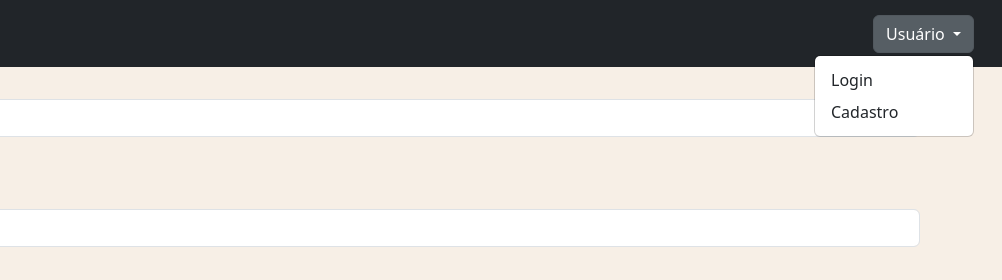
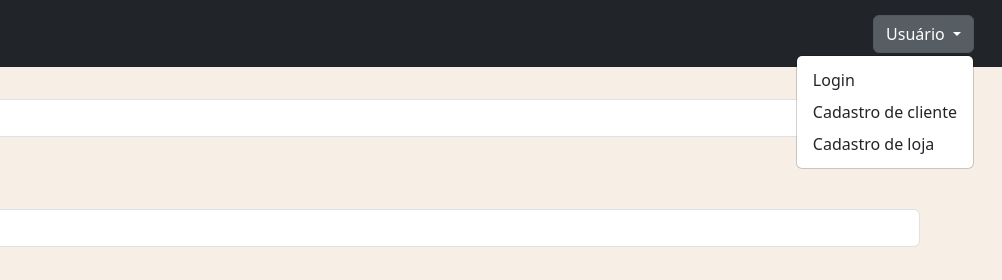
Before and after one commit to Gustavo-Delinski/expcriativa2, a website: page public/paginas/lojas.html in a window 1280 px wide. Both pictures are taken after a click on the button "Usuário". Shown: the top 280 px of the page, 278-1280 px from the left. Drawn offline with nearby package versions, Linux system fonts and the light colour scheme; some packages are replaced by stand-ins of ours; a script that the page names is missing.

Commit message:
adicão cadrastro loja no dropdown

```diff
--- a/public/paginas/lojas.html
+++ b/public/paginas/lojas.html
@@ -41,7 +41,8 @@
             </button>
             <ul class="dropdown-menu dropdown-menu-end">
               <li><a class="dropdown-item" href="login">Login</a></li>
-              <li><a class="dropdown-item" href="signin">Cadastro</a></li>
+              <li><a class="dropdown-item" href="signin">Cadastro de cliente</a></li>
+              <li><a class="dropdown-item" href="lojas">Cadastro de loja</a></li>
             </ul>
           </div>
         </div>
```
Also changed, not shown: public/paginas/index.html (+1 -0 lines), public/paginas/login.html (+1 -0 lines), public/paginas/pesquisa.html (+1 -0 lines), public/paginas/signin.html (+1 -0 lines).
